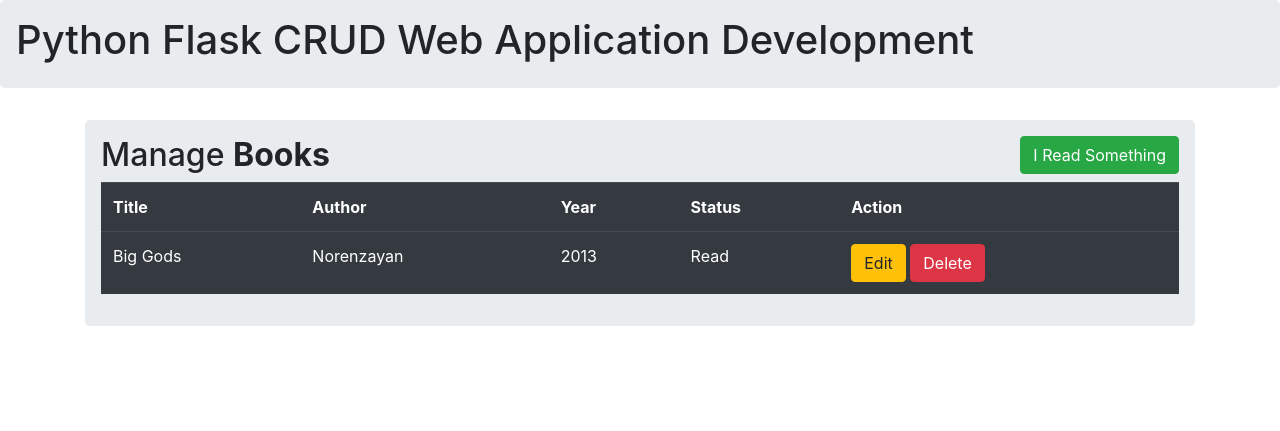
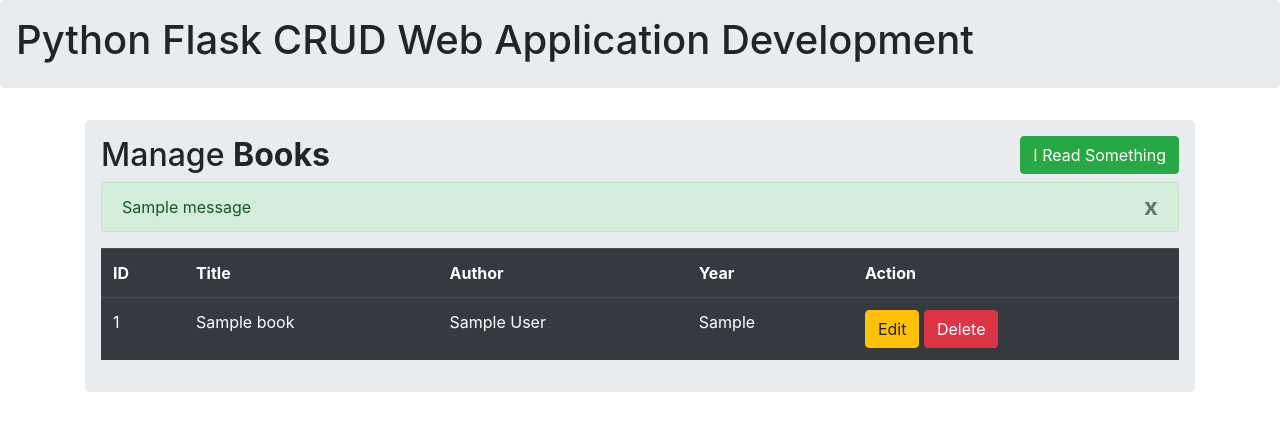
Before and after one commit to wangwiza/book-crud-app, a Flask app: page / in a window 1280 px wide. Shown: the top 431 px of the page. Run offline with Flask 2, Linux system fonts and the light colour scheme; tables that the repository leaves empty hold one stand-in row (values such as "Sample post"); one stand-in notice (Sample message) is shown; some libraries are stand-ins or nearby versions.

Commit message:
Finished CRUD app functions
added update function to edit button, and delete function to delete button, set up MySQL db using xampp

```diff
--- a/app.py
+++ b/app.py
@@ -1,4 +1,4 @@
-from flask import Flask, render_template
+from flask import Flask, render_template, request, redirect, url_for, flash
 from flask_sqlalchemy import SQLAlchemy
 
 
@@ -8,11 +8,78 @@ app = Flask(__name__)
 app.secret_key = "Secret Key"
 
 app.config['SQLALCHEMY_DATABASE_URI'] = 'mysql://root:''@localhost/crud'
+app.config['SQLALCHEMY_TRACK_MODIFICATIONS'] = False
+
+db = SQLAlchemy(app)
+
+
+class Book(db.Model):
+    id = db.Column(db.Integer, primary_key = True)
+    title = db.Column(db.String(100))
+    author = db.Column(db.String(100))
+    year = db.Column(db.String(100))
+
+    def __init__(self, title, author, year):
+        self.title = title
+        self.author = author
+        self.year = year
+
+
+
 
 @app.route('/')
 def Index():
-    return render_template("index.html")
+    all_data = Book.query.all()
 
+    return render_template("index.html", books = all_data)
+
+
+
+
+
+@app.route('/insert', methods = ['POST'])
+def insert():
+
+    if request.method == 'POST':
+
+        title = request.form['title']
+        author = request.form['author']
+        year = request.form['year']
+
+
+
+        my_data = Book(title, author, year)
+        db.session.add(my_data)
+        db.session.commit()
+
+        flash("Book Added Successfully!")
+
+        return redirect(url_for('Index'))
+
+
+@app.route('/update', methods = ['GET', 'POST'])
+def update():
+
+    if request.method == 'POST':
+        my_data = Book.query.get(request.form.get('id'))
+
+        my_data.title = request.form['title']
+        my_data.author= request.form['author']
+        my_data.year = request.form['year']
+
+        db.session.commit()
+        flash("Book Updated Successfully")
+
+        return redirect(url_for('Index'))
+
+@app.route('/delete/<id>/', methods = ['GET', 'POST'])
+def delete(id):
+    my_data = Book.query.get(id)
+    db.session.delete(my_data)
+    db.session.commit()
+    flash("Book Deleted Successfully")
+
+    return redirect(url_for('Index'))
 
 
 
--- a/templates/index.html
+++ b/templates/index.html
@@ -18,30 +18,59 @@
                     data-toggle="modal" data-target="#mymodal">I Read Something</button></h2>
 
 
+                    {% with messages = get_flashed_messages() %}
+
+                    {% if messages %}
+
+                    {% for message in messages %}
+
+                    <div class="alert alert-success alert-dismissable" role="alert">
+
+                        <button type="button" class="close" data-dismiss="alert" aria-label="close">
+
+                            <span area-hidden="true">x</span>
+
+                        </button>
+
+                    {{message}}
+
+                    </div>
+
+
+                    {% endfor %}
+
+                    {% endif %}
+                    {% endwith %}
+
+
+
+
+
 
                     <table class="table table-hover table-dark">
 
                         <tr>
 
+                            <th>ID</th>
                             <th>Title</th>
                             <th>Author</th>
                             <th>Year</th>
-                            <th>Status</th>
                             <th>Action</th>
 
                         </tr>
 
+                        {% for row in books %}
 
                         <tr>
-                            <td>Big Gods</td>
-                            <td>Norenzayan</td>
-                            <td>2013</td>
-                            <td>Read</td>
+                            <td>{{row.id}}</td>
+                            <td>{{row.title}}</td>
+                            <td>{{row.author}}</td>
+                            <td>{{row.year}}</td>
 
 
                             <td>
-                                <a href="" class="btn btn-warning btn-xs" data-toggle="modal" data-target="#modaledit">Edit</a>
-                                <a href="" class="btn btn-danger btn-xs" onclick="return confirm('Are You Sure To Delete ?')">Delete</a>
+                                <a href="/update/{{row.id}}" class="btn btn-warning btn-xs" data-toggle="modal" data-target="#modaledit{{row.id}}">Edit</a>
+                                <a href="/delte/{{row.id}}" class="btn btn-danger btn-xs" onclick="return confirm('Are You Sure To Delete ?')">Delete</a>
 
 
 
@@ -51,7 +80,7 @@
 
                         <!-- Modal Edit Book -->
 
-<div id="modaledit" class="modal fade" role="dialog">
+<div id="modaledit{{row.id}}" class="modal fade" role="dialog">
     <div class="modal-dialog">
         <div class="modal-content">
             <div class="modal-header">
@@ -60,15 +89,15 @@
             </div>
             <div class="modal-body">
 
-                <form action="" method="POST">
+                <form action="{{url_for('update')}}" method="POST">
 
                     <div class="form-group">
 
                         <label>Title:</label>
-                         <input type="hidden" name="id" value="id">
+                         <input type="hidden" name="id" value="{{row.id}}">
 
 
-                        <input type="text" class="form-control" name="title" value="Big Gods">
+                        <input type="text" class="form-control" name="title" value="{{row.title}}">
 
 
                     </div>
@@ -77,7 +106,7 @@
 
 
                         <label>Author:</label>
-                        <input type="text" class="form-control" name="name" value="Norenzayan">
+                        <input type="text" class="form-control" name="author" value="{{row.author}}">
 
                     </div>
 
@@ -85,16 +114,7 @@
 
 
                         <label>Year:</label>
-                        <input type="number" class="form-control" name="year" value="2013">
-
-
-                    </div>
-
-                    <div class="form-group">
-
-
-                        <label>Status:</label>
-                        <input type="text" class="form-control" name="status" value="Read">
+                        <input type="number" class="form-control" name="year" value="{{row.year}}">
 
 
                     </div>
@@ -124,6 +144,8 @@
 </div>
 
 
+                        {% endfor %}
+
                     </table>
 
 
@@ -140,12 +162,12 @@
             </div>
             <div class="modal-body">
 
-                <form action="" method="POST">
+                <form action="{{url_for('insert')}}" method="POST">
 
                     <div class="form-group">
 
                         <label>Title:</label>
-                        <input type="text" class="form-control" name="name" required="1">
+                        <input type="text" class="form-control" name="title" required="1">
 
 
                     </div>
@@ -154,7 +176,7 @@
 
 
                         <label>Author:</label>
-                        <input type="email" class="form-control" name="email" required="1">
+                        <input type="text" class="form-control" name="author" required="1">
 
                     </div>
 
@@ -162,16 +184,7 @@
 
 
                         <label>Year:</label>
-                        <input type="number" class="form-control" name="phone" required="1">
-
-
-                    </div>
-
-                    <div class="form-group">
-
-
-                        <label>Status:</label>
-                        <input type="number" class="form-control" name="phone" required="1">
+                        <input type="number" class="form-control" name="year" required="1">
 
 
                     </div>
```
